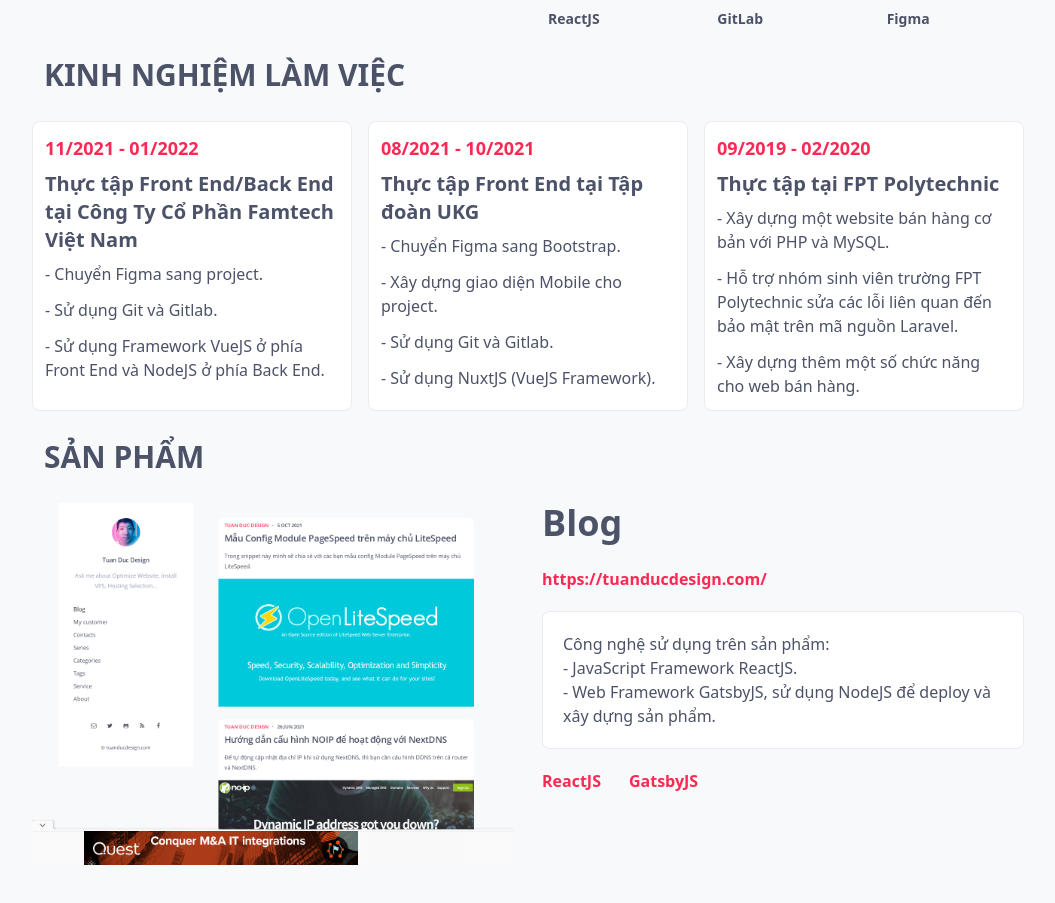
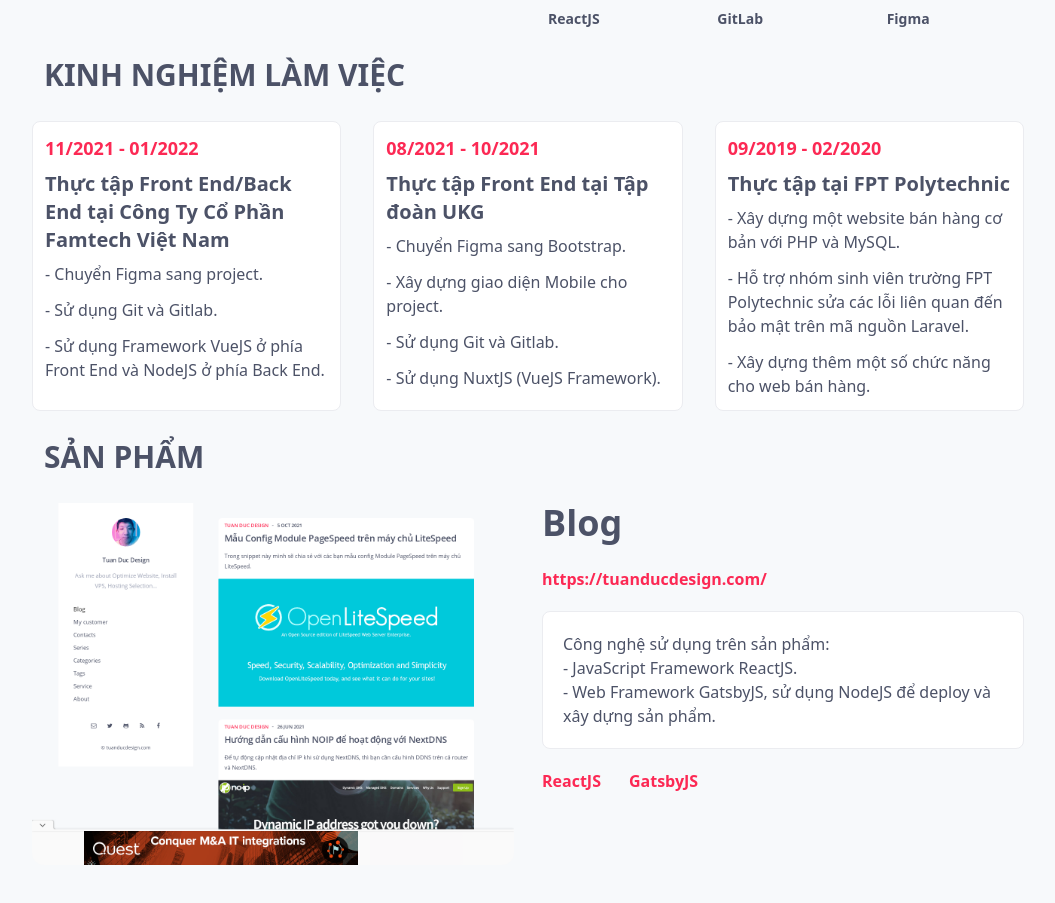
Before and after one commit to tuanductran/cv, a Vue app: page / in a window 1280 px wide. Shown: the part 860-1763 px from the top of the page, without its empty margins (112-1167 px from the left). Built offline with nearby package versions, Linux system fonts and the light colour scheme.

Commit message:
Update index.vue

```diff
--- a/src/views/Experiences/index.vue
+++ b/src/views/Experiences/index.vue
@@ -7,7 +7,7 @@
 <template>
    <section id="experiences">
       <section-content title="Kinh nghiệm làm việc">
-         <div class="grid grid-cols-1 md:grid-cols-2 lg:grid-cols-3 gap-4">
+         <div class="grid grid-cols-1 md:grid-cols-2 lg:grid-cols-3 gap-8">
             <div
                class="flex bg-white dark:bg-exp-dark rounded-lg 2xl:rounded-xl p-3 vnodesign-border dark:vnodesign-border"
                v-for="{ periode, jobtitle, company, tasks }, k in experiences"
```
